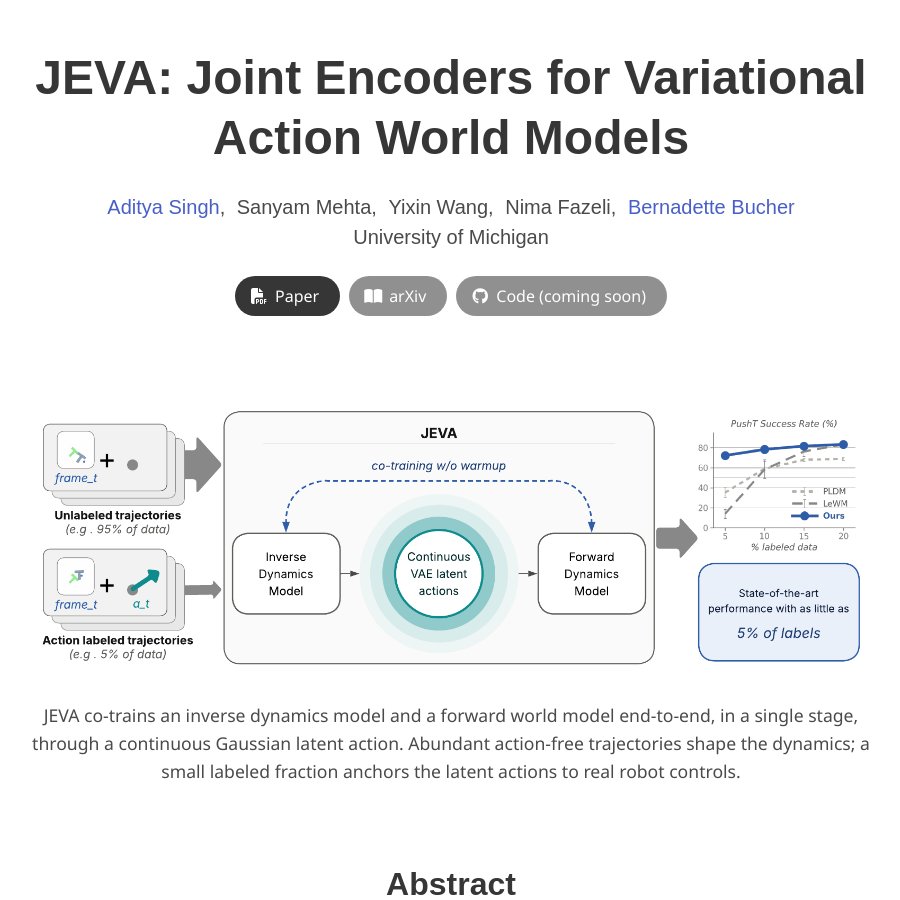
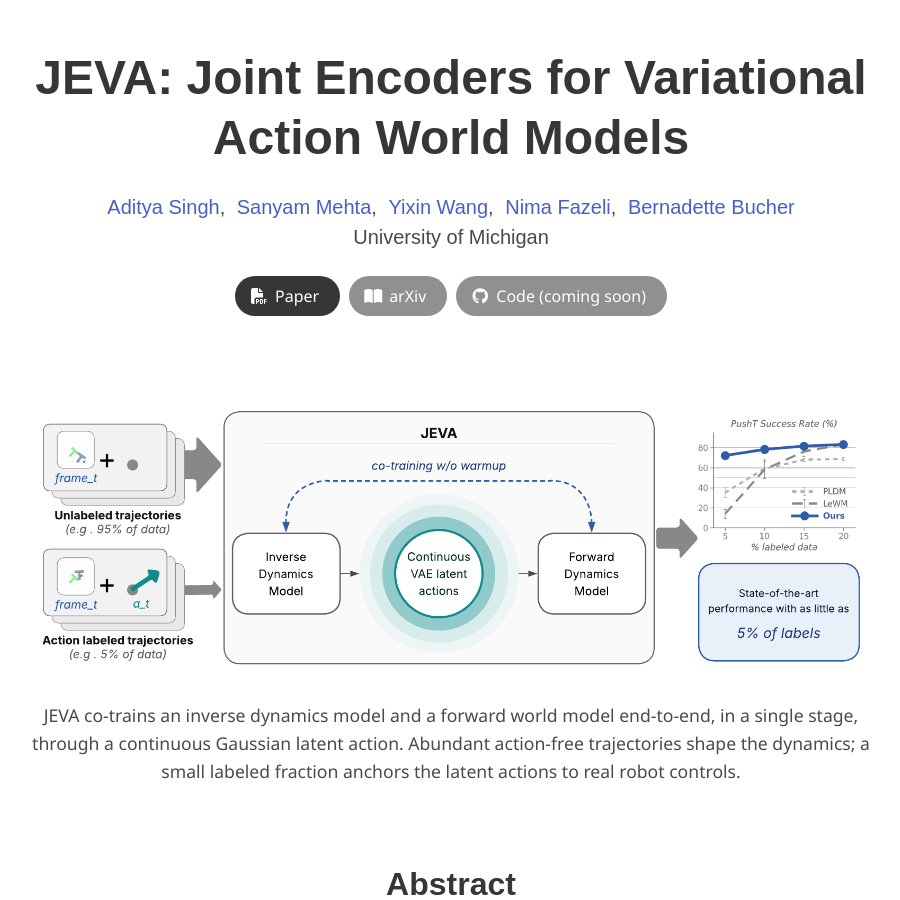
Before and after one commit to singhularAdi/singhularadi.github.io, a Jekyll site: the page jeva/index.html, which Jekyll copies as it is, in a window 1280 px wide and 900 px high. Shown: the whole window, without its empty margins (189-1089 px from the left). Built offline with Jekyll 4.4.1, drawn with Linux system fonts in a browser that asks for light colours; some web fonts are replaced.

Commit message:
Link all JEVA author pages
Co-Authored-By: Claude Opus 5.5 <noreply@anthropic.com>

```diff
--- a/jeva/index.html
+++ b/jeva/index.html
@@ -37,9 +37,9 @@
 
           <div class="is-size-5 publication-authors">
             <span class="author-block"><a href="https://singhularadi.github.io/">Aditya Singh</a>,</span>
-            <span class="author-block">Sanyam Mehta,</span>
-            <span class="author-block">Yixin Wang,</span>
-            <span class="author-block">Nima Fazeli,</span>
+            <span class="author-block"><a href="https://sanyam-mehta.github.io/about-me/">Sanyam Mehta</a>,</span>
+            <span class="author-block"><a href="https://yixinwang.github.io/">Yixin Wang</a>,</span>
+            <span class="author-block"><a href="https://www.mmintlab.com/people/nima-fazeli/">Nima Fazeli</a>,</span>
             <span class="author-block"><a href="https://bucherb.github.io/">Bernadette Bucher</a></span>
           </div>
 
```
